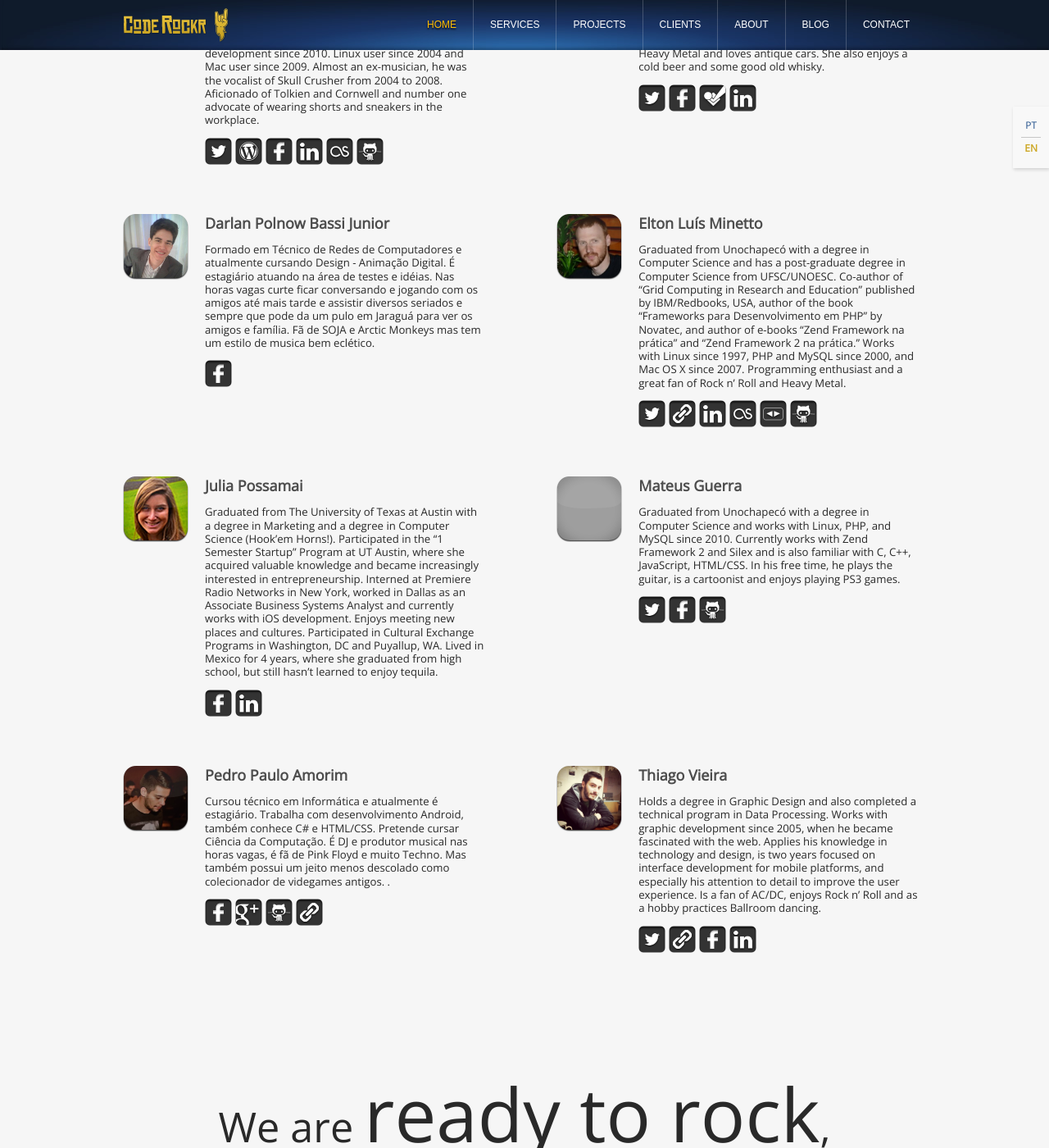
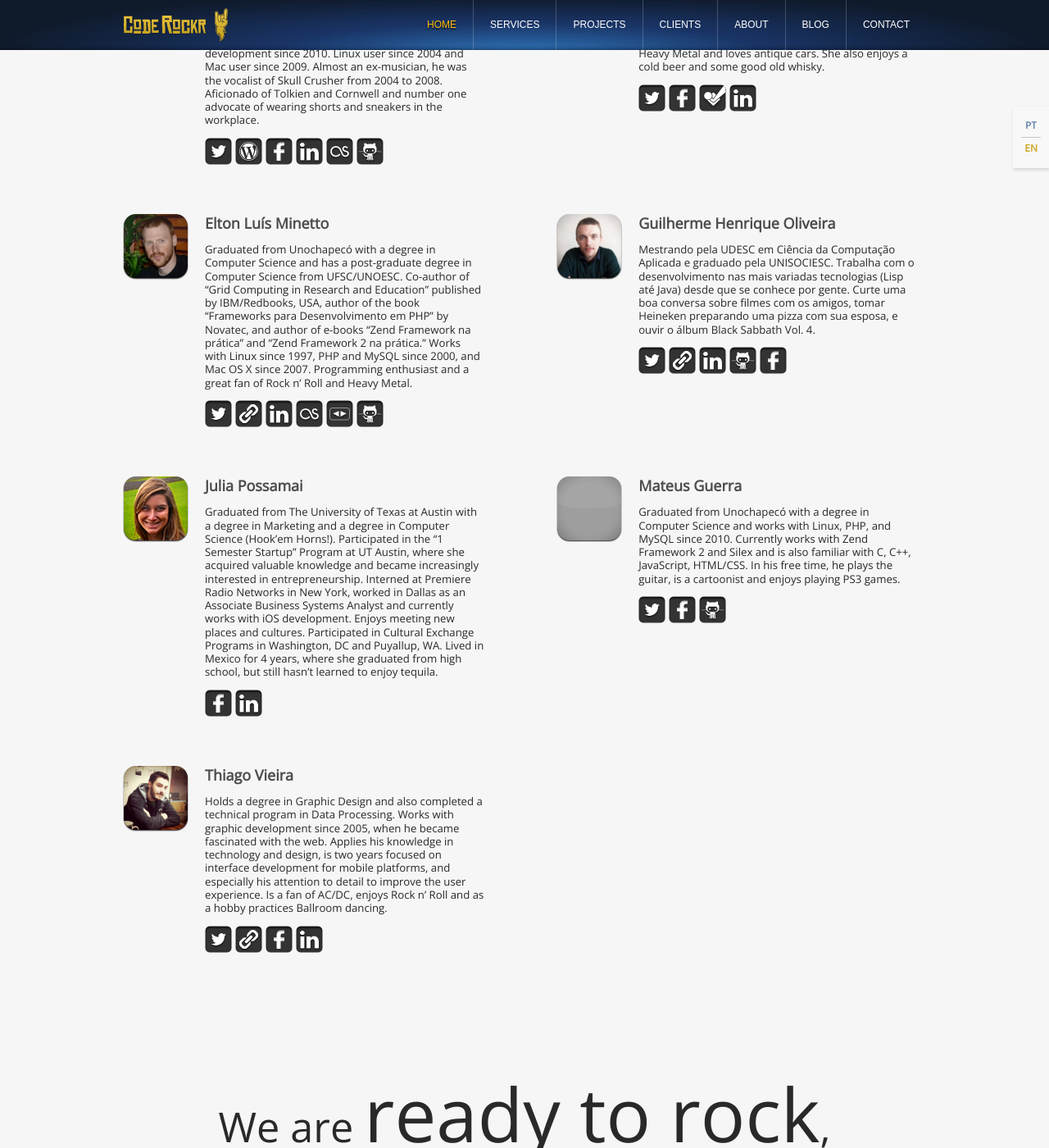
Before and after one commit to Coderockr/en.coderockr.github.com, a Jekyll site: the page built from index.html, in a window 1280 px wide and 1400 px high, scrolled down 2770 px. Shown: the whole window at 82% size. Built offline with Jekyll 4.4.1, drawn with Linux system fonts in a browser that asks for light colours; nearby versions of some CDN libraries; some web fonts are replaced; the list of posts is cut into pages by our own code; grey boxes are pictures that could not be loaded.

Commit message:
Incluido Guilherme

```diff
--- /dev/null
+++ b/_includes/guilherme.html
@@ -0,0 +1,12 @@
+<article>
+    <span class="avatar"><img src="/public/images/avatar/guilherme.jpg" width="80" height="80" alt="" /><span></span></span>
+    <h3>Guilherme Henrique Oliveira</h3>
+    <p>Mestrando pela UDESC em Ciência da Computação Aplicada e graduado pela UNISOCIESC. Trabalha com o desenvolvimento nas mais variadas tecnologias (Lisp até Java) desde que se conhece por gente. Curte uma boa conversa sobre filmes com os amigos, tomar Heineken preparando uma pizza com sua esposa, e ouvir o álbum Black Sabbath Vol. 4.</p>
+    <div class="share">
+        <a href="http://twitter.com/_holiveira" target="_blank" title="Twitter"><img src="/public/images/share-twitter.gif" width="33" height="33" alt="Twitter" /></a>
+        <a href="http://ghophp.github.io/" target="_blank" title="Wordpress Blog"><img src="/public/images/share-personallink.gif" width="33" height="33" alt="Site" /></a>
+        <a href="http://www.linkedin.com/in/ghophp" target="_blank" title="Linkedin"><img src="/public/images/share-linkedin.gif" width="33" height="33" alt="Linkedin" /></a>
+        <a href="http://github.com/ghophp" target="_blank" title="Github"><img src="/public/images/share-github.gif" width="33" height="33" alt="Github" /></a>
+        <a href="http://facebook.com/guigoholiveira" target="_blank" title="Facebook"><img src="/public/images/share-facebook.gif" width="33" height="33" alt="Facebook" /></a>
+  </div>
+</article>
--- a/index.html
+++ b/index.html
@@ -179,10 +179,10 @@
               {% include bibi.html %}
             </li>
             <li>
-              {% include darlan.html %}
+              {% include elton.html %}
             </li>
             <li class="last">
-              {% include elton.html %}
+              {% include guilherme.html %}
             </li>
             <li>
               {% include julia.html %}
@@ -191,9 +191,6 @@
               {% include mateus.html %}
             </li>
             <li>
-              {% include pedro.html %}
-            </li>
-            <li class="last">
               {% include thiago.html %}
             </li>
           </ul>
```
Also changed, not shown: public/images/avatar/guilherme.jpg (added), 2 other files.
